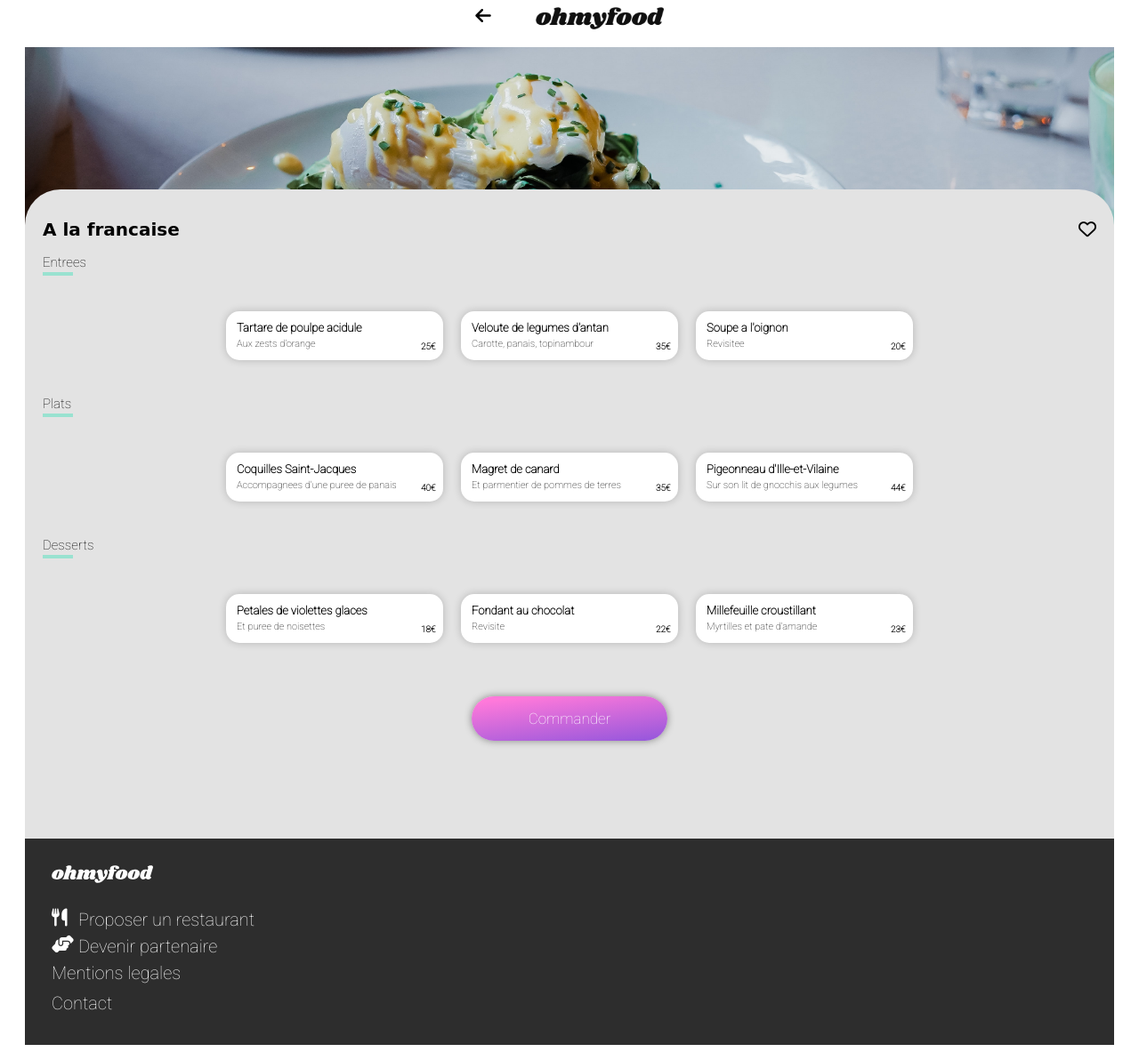
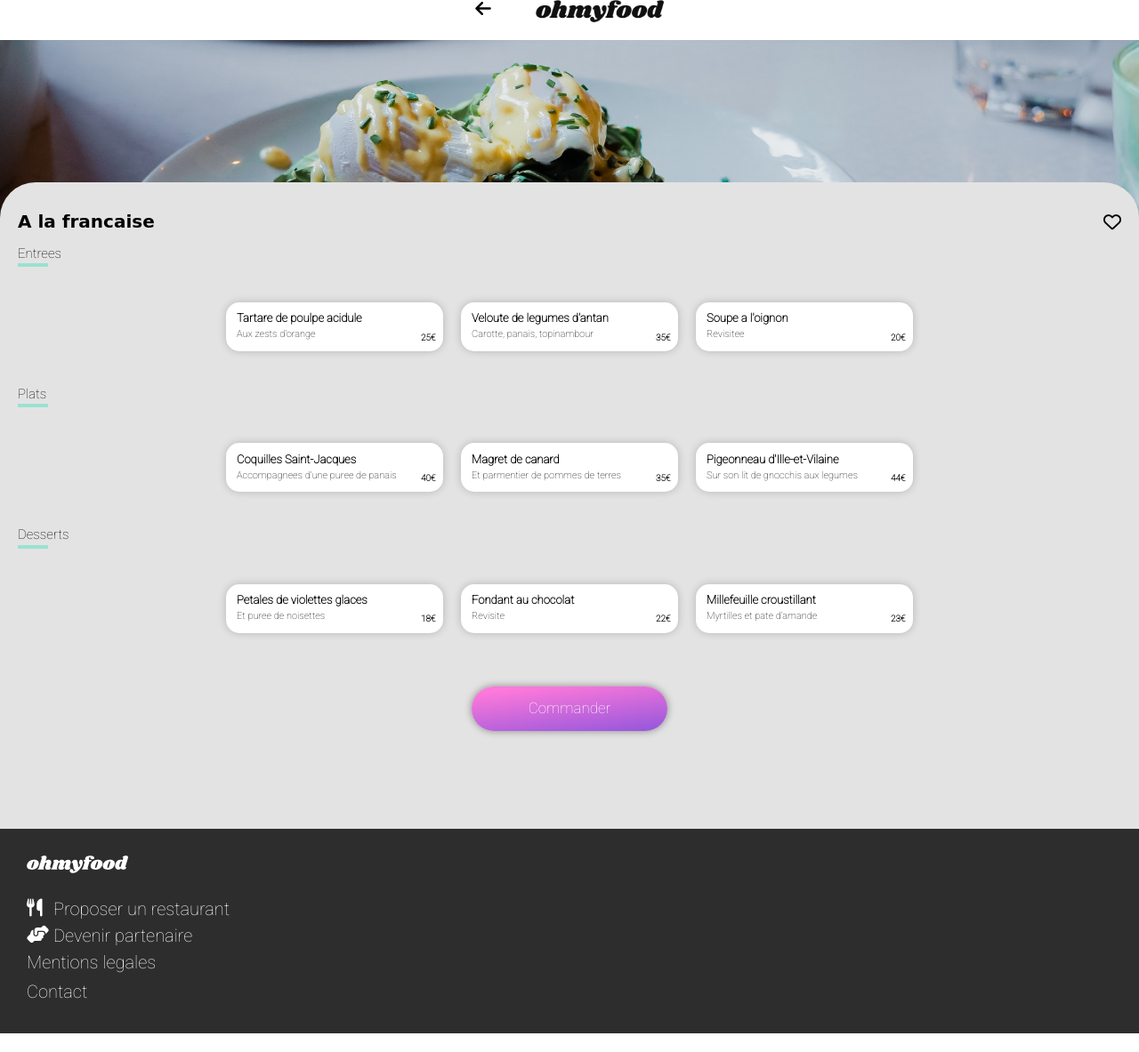
Before and after one commit to dimax92/MehdiBenNaceur_3_04102021, a plain HTML site: page Menualafrancaise.html in a window 1280 px wide. Shown: the whole page at 89% size. After the commit the page ends 1162 px from the top, so only its background shows below. Drawn offline with nearby package versions, Linux system fonts and the light colour scheme; a web font is replaced by a local one.

Commit message:
normalize

```diff
--- a/Accueil.scss
+++ b/Accueil.scss
@@ -11,7 +11,7 @@ a{
     display:flex;
     justify-content:center;
     z-index:1;
-    font-size:200px;
+    font-size:0px;
     position:relative;
     left:30%;
     top:200px;
@@ -19,19 +19,18 @@ a{
     animation-name:spinner;
     animation-duration:1000ms;
     animation-iteration-count:3;
-    transform:scale(0);
     @keyframes spinner {
-        from{
+        0%{
+            font-size:200px;
             transform:rotate(360deg);
         }
-        to{
+        100%{
+            font-size:200px;
             transform:rotate(-360deg);
         }
     }
 }
 header{
-    position:relative;
-    bottom:200px;
     display:flex;
     justify-content:center;
     flex-direction:column;
@@ -59,8 +58,6 @@ header{
     }
 }
 main{
-    position:relative;
-    bottom:200px;
     display:flex;
     flex-direction: column;
     animation-name:mains;
@@ -316,8 +313,6 @@ main{
     }
 }
 footer{
-    position:relative;
-    bottom:200px;
     display:flex;
     background: #2d2d2d;
     flex-direction:column;
--- a/Menu.scss
+++ b/Menu.scss
@@ -22,7 +22,7 @@ main{
     display:flex;
     justify-content: center;
     flex-direction: column;
-    margin: 20px 20px 0px 20px;
+    margin: 20px 0px 0px 0px;
     img{
         height: 200px;
         object-fit: cover;
@@ -57,6 +57,7 @@ main{
         .choix{
             display:flex;
             flex-direction: column;
+            align-items: center;
             margin: 30px 0px;
             @mixin jojo {
                 opacity: 1;
@@ -225,7 +226,7 @@ footer{
     background: #2d2d2d;
     flex-direction:column;
     padding: 30px 0px 30px 0px;
-    margin:0px 20px 0px 20px;
+    margin:0px;
     .divlogo{
         margin:0px 0px 20px 30px;
         img{
--- a/Menualafrancaise.html
+++ b/Menualafrancaise.html
@@ -4,6 +4,7 @@
         <meta charset="utf-8">
         <meta name="viewport" content="width=device-width, initial-scale=1">
         <title>Menu A la francaise</title>
+        <link rel="stylesheet" href="https://cdnjs.cloudflare.com/ajax/libs/normalize/8.0.1/normalize.css" integrity="sha512-oHDEc8Xed4hiW6CxD7qjbnI+B07vDdX7hEPTvn9pSZO1bcRqHp8mj9pyr+8RVC2GmtEfI2Bi9Ke9Ass0as+zpg==" crossorigin="anonymous" referrerpolicy="no-referrer" />
         <link rel="stylesheet" href="Menu.css">
         <script src="https://kit.fontawesome.com/00cfac9a2c.js" crossorigin="anonymous"></script>
     </head>
```
Also changed, not shown: Menulanoteenchantee.html (+1 -0 lines), Menulapalettedugout.html (+1 -0 lines), Menuledelicedessens.html (+1 -0 lines), index.html (+1 -0 lines), Accueil.css, Menu.css, 3 other files.
